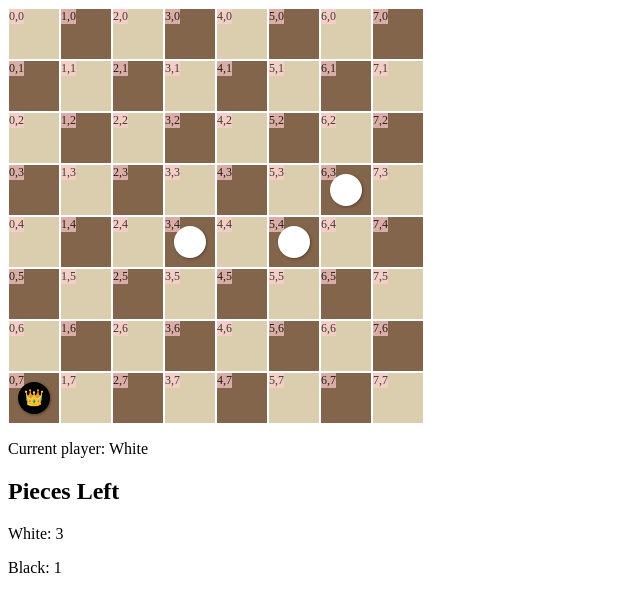
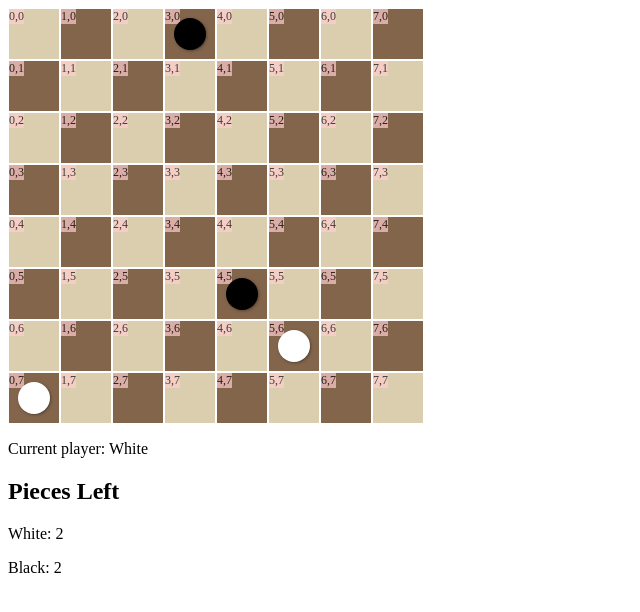
Before and after one commit to Thilerion/checkers, a Vue app: page / in a window 1280 px wide. Shown: the top 612 px of the page, without its empty margins (0-640 px from the left). Built offline with nearby package versions, Linux system fonts and the light colour scheme.

Commit message:
One more test for getAllPieceOptions

```diff
--- a/src/App.vue
+++ b/src/App.vue
@@ -120,7 +120,7 @@ export default {
 		// this.game.gameBoard.createBoard().setPiece(3, 4, 1).setPiece(5, 4, 1).setPiece(4, 3, -1);
 		// this.game.regenerateGrid().initializeTurn();
 
-		this.game.gameBoard.createBoard().setPiece(3, 4, 1).setPiece(0, 7, -2).setPiece(5, 4, 1).setPiece(6, 3, 1);
+		this.game.gameBoard.createBoard().setPiece(0, 7, 1).setPiece(5, 6, 1).setPiece(4, 5, -1).setPiece(3, 0, -1);
 		this.game.regenerateGrid().initializeTurn();
 	}
 };
```
Also changed, not shown: 1 other file (tests, documents, lock files or other folders).
